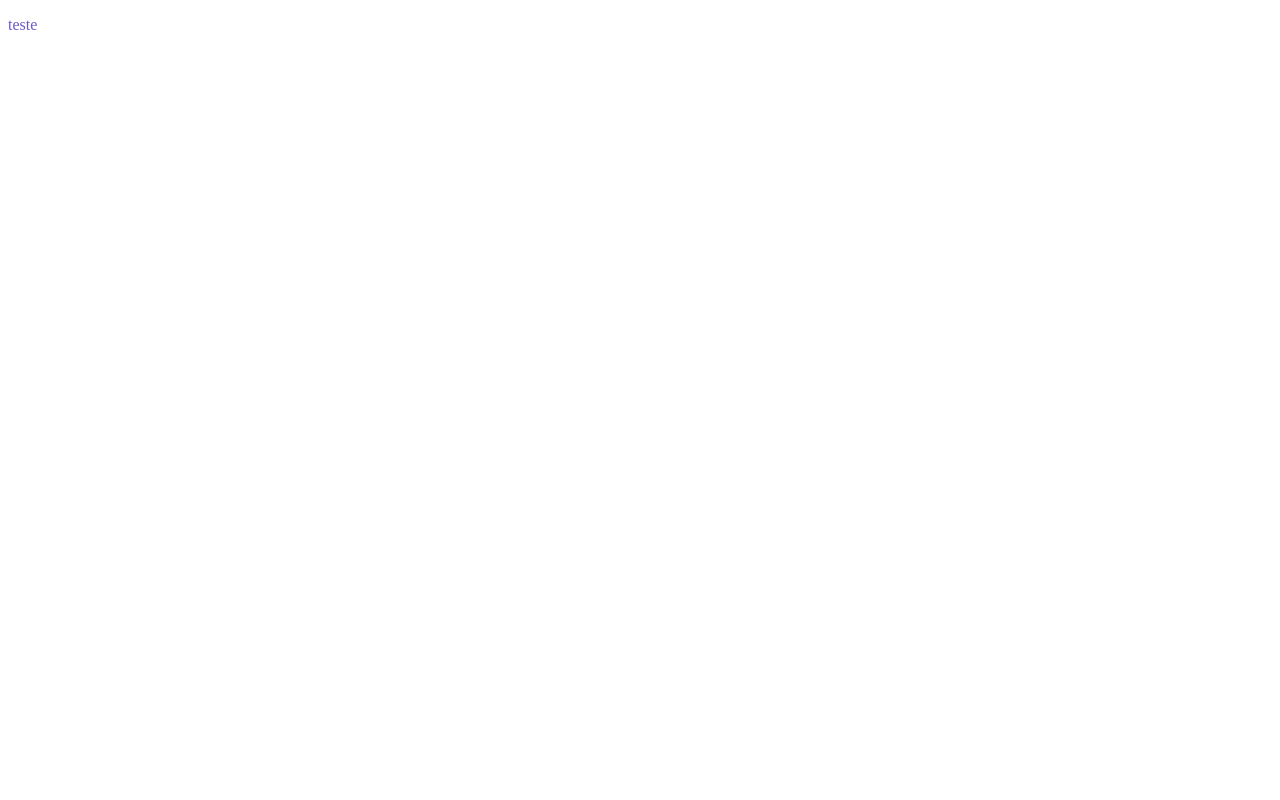
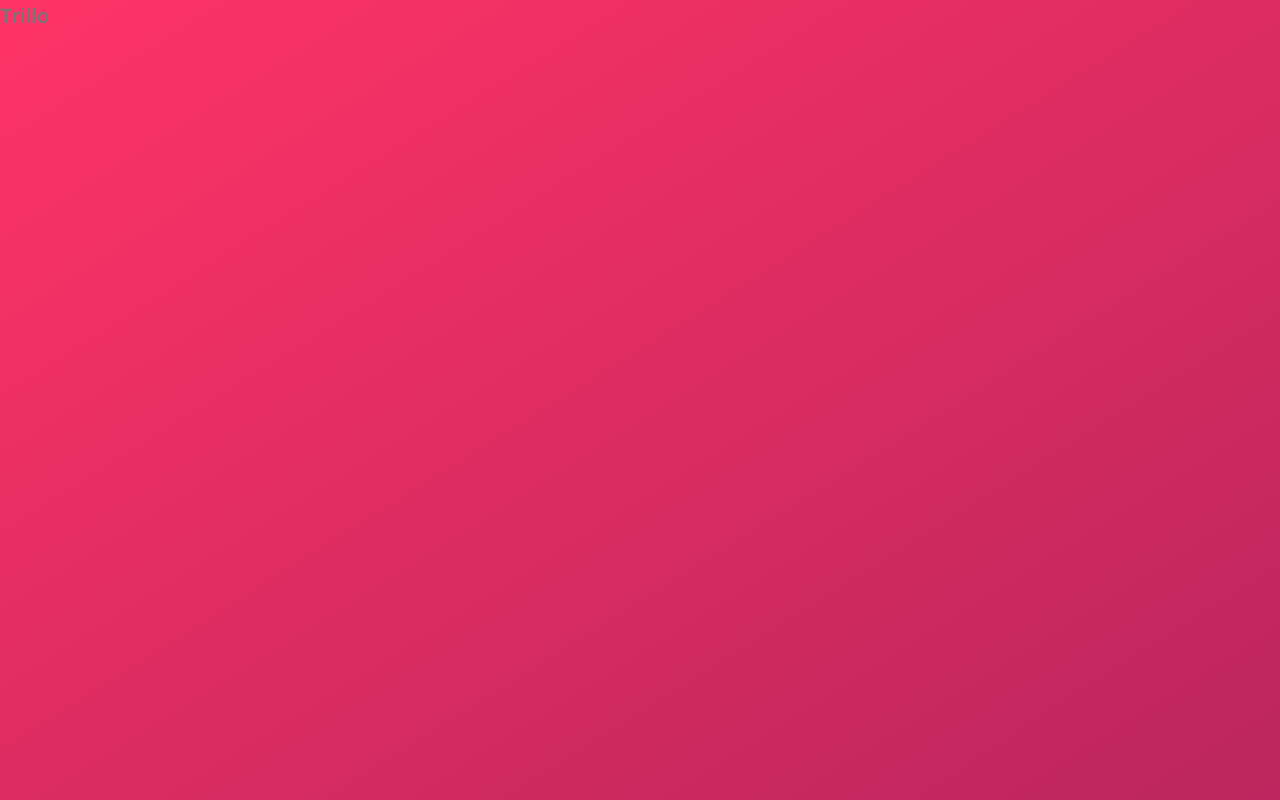
Before and after one commit to thiagocrux/trillo-landing-page, a website: page index.html in a window 1280 px wide. Drawn offline with nearby package versions, Linux system fonts and the light colour scheme.

Commit message:
After class 73 "Defining Project Settings and Custom Properties"

```diff
--- a/index.html
+++ b/index.html
@@ -4,10 +4,12 @@
     <meta charset="UTF-8">
     <meta name="viewport" content="width=device-width, initial-scale=1.0">
     <meta http-equiv="X-UA-Compatible" content="ie=edge">
-    <title>Document</title>
+    <title>Trillo</title>
+    <link href="https://fonts.googleapis.com/css?family=Open+Sans:300,400,600&display=swap" rel="stylesheet">
     <link rel="stylesheet" href="css/style.css">
+    <link rel="shortcut icon" type="image/png" href="img/favicon.png">
 </head>
 <body>
-    <p>teste</p>
+    <h1>Trillo</h1>
 </body>
 </html>
--- /dev/null
+++ b/sass/_base.scss
@@ -0,0 +1,61 @@
+/*
+
+COLORS:
+
+Primary: #EB2F64
+Primary light: #FF3366
+Primary dark: #BA265D
+
+Grey light 1: #FAF9F9
+Grey light 2: #F4F2F2
+Grey light 3: #F0EEEE
+Grey light 4: #EEE
+
+Grey dark 1: #333
+Grey dark 2: #777
+Grey dark 3: #999
+
+*/
+
+:root {
+    --color-primary: #EB2F64;
+    --color-primary-light: #FF3366;
+    --color-primary-dark: #BA265D;
+
+    --color-grey-light-1: #FAF9F9;
+    --color-grey-light-2: #F4F2F2;
+    --color-grey-light-3: #F0EEEE;
+    --color-grey-light-4: #EEE;
+
+    --color-grey-dark-1: #333;
+    --color-grey-dark-2: #777;
+    --color-grey-dark-3: #999;
+}
+
+* {
+    margin: 0;
+    padding: 0;
+}
+
+*,
+*::before,
+*::after {
+    box-sizing: inherit;
+}
+
+html {
+    box-sizing: border-box;
+    font-size: 62.5%; //1rem = 10px;
+}
+
+body {
+    font-family: "Open Sans", sans-serif;
+    font-weight: 400;
+    line-height: 1.6;
+    color: var(--color-grey-dark-2);
+    background-image: linear-gradient(to right bottom, var(--color-primary-light), var(--color-primary-dark));
+    background-size: cover;
+    background-repeat: no-repeat;
+
+    min-height: 100vh;
+}
--- a/sass/main.scss
+++ b/sass/main.scss
@@ -1,5 +1,3 @@
-$var: slateblue;
-
-body {
-    color: $var;
-}
+@import "base";
+@import "components";
+@import "layout";
```
Also changed, not shown: css/style.css, sass/_components.scss (added), sass/_layout.scss (added).
